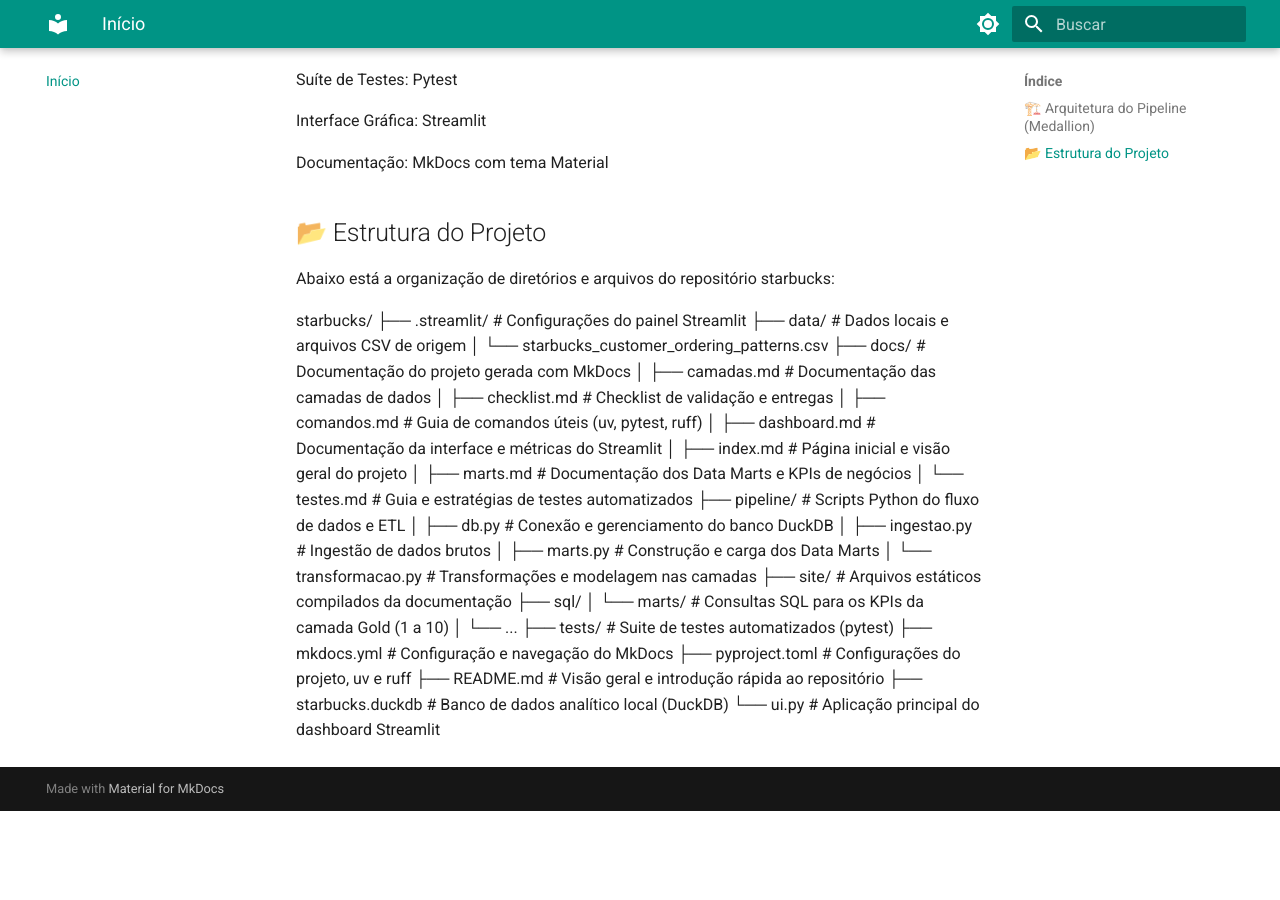
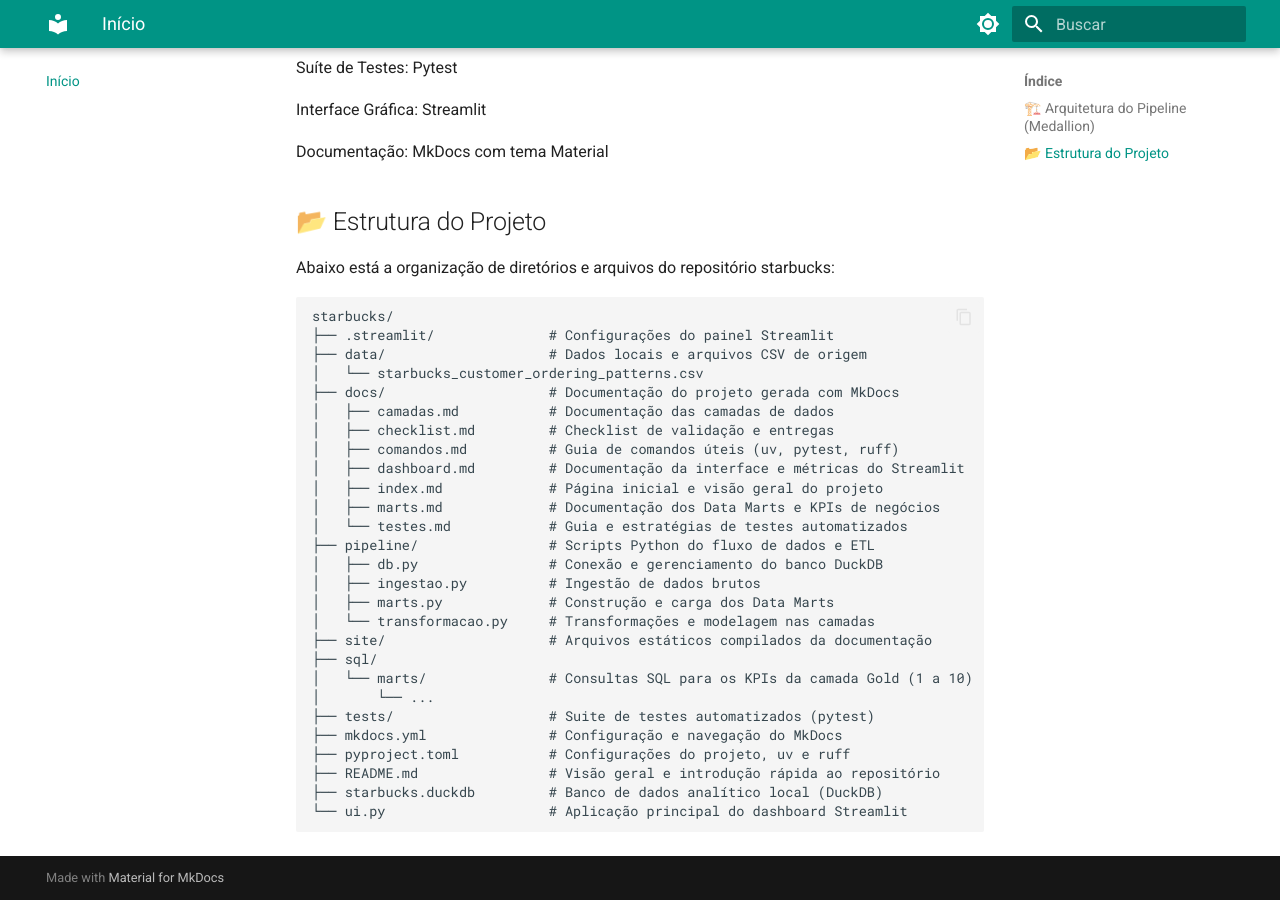
Before and after one commit to Well-cre/starbucks, an MkDocs documentation site: the page built from docs/index.md, in a window 1280 px wide and 900 px high, scrolled down 790 px. Built offline with MkDocs 1.6.1 and Material for MkDocs 9.7.7, drawn with Linux system fonts in a browser that asks for light colours; before the commit the page ends 1601 px from its top, so only the background shows below that; some of the changed text lies outside the part shown.

Commit message:
docs: corrige formatacao da arvore de diretorios no index.md

````diff
--- a/docs/index.md
+++ b/docs/index.md
@@ -10,6 +10,7 @@ O pipeline transforma dados brutos de transações em conjuntos de dados analít
 
 ```text
 [ CSV Bruto ] ──► [ Bronze (Raw) ] ──► [ Silver (Refined) ] ──► [ Gold (Marts) ] ──► [ Dashboard Streamlit ]
+```
 
 Principais Componentes:
 Bronze (bronze.pedidos_starbucks): Ingestão integral dos dados sem perda de granularidade.
@@ -35,6 +36,7 @@ Documentação: MkDocs com tema Material
 
 Abaixo está a organização de diretórios e arquivos do repositório starbucks:
 
+```text
 starbucks/
 ├── .streamlit/              # Configurações do painel Streamlit
 ├── data/                    # Dados locais e arquivos CSV de origem
@@ -62,3 +64,4 @@ starbucks/
 ├── README.md                # Visão geral e introdução rápida ao repositório
 ├── starbucks.duckdb         # Banco de dados analítico local (DuckDB)
 └── ui.py                    # Aplicação principal do dashboard Streamlit
+```
````
